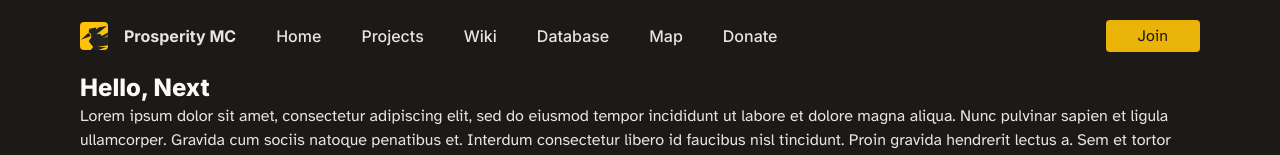
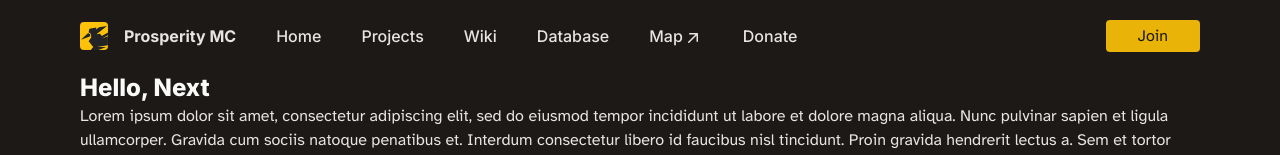
Before and after one commit to ProsperityMC/Prosperity-Website, a Next.js app: page / in a window 1280 px wide. Shown: the top 155 px of the page. Built offline with nearby package versions, Linux system fonts and the light colour scheme.

Commit message:
new: Implement wrapper for Link

```diff
--- /dev/null
+++ b/components/A.tsx
@@ -0,0 +1,55 @@
+import Link, { LinkProps } from "next/link";
+import { AnchorHTMLAttributes, useEffect, useState } from "react";
+import { useRouter } from "next/router";
+
+export interface AProps
+	extends LinkProps,
+		Omit<AnchorHTMLAttributes<HTMLAnchorElement>, keyof LinkProps> {
+	children?: React.ReactNode;
+	activeClassName?: string;
+}
+
+/** Wrapper of the `next/link` element with additional UI functionality.  */
+export default function A(props: AProps) {
+	const { asPath, isReady } = useRouter();
+	const isExternal = props.href.toString().startsWith("http");
+	const [computedClassName, setComputedClassName] = useState(props.className);
+
+	useEffect(() => {
+		// Early return if the router fields are not yet updated for the client.
+		if (isReady == false) {
+			return;
+		}
+
+		const path = new URL((props.as || props.href) as string, location.href).pathname;
+		const activePath = new URL(asPath, location.href).pathname;
+		setComputedClassName(
+			path === activePath ? `${props.className} ${props.activeClassName}`.trim() : props.className
+		);
+	});
+
+	return (
+		<Link
+			{...props}
+			className={computedClassName}
+			target={isExternal ? "_blank" : ""}
+			referrerPolicy="no-referrer">
+			{props.children}
+			{isExternal ? (
+				<svg
+					xmlns="http://www.w3.org/2000/svg"
+					viewBox="0 0 20 20"
+					fill="currentColor"
+					className="w-5 h-5 inline-block">
+					<path
+						fillRule="evenodd"
+						d="M5.22 14.78a.75.75 0 001.06 0l7.22-7.22v5.69a.75.75 0 001.5 0v-7.5a.75.75 0 00-.75-.75h-7.5a.75.75 0 000 1.5h5.69l-7.22 7.22a.75.75 0 000 1.06z"
+						clipRule="evenodd"
+					/>
+				</svg>
+			) : (
+				<></>
+			)}
+		</Link>
+	);
+}
--- a/components/Footer.tsx
+++ b/components/Footer.tsx
@@ -1,23 +1,23 @@
-import Link from "next/link";
 import Image from "next/image";
 
 import logo from "../public/prosperity.svg";
+import A from "./A";
 
 export default function Footer() {
 	const content = [
 		{
 			header: "Social",
 			links: [
-				{ text: "Discord", href: "/" },
-				{ text: "YouTube", href: "/" },
-				{ text: "Twitter", href: "/" },
-				{ text: "GitHub", href: "/" }
+				{ text: "Discord", href: "https://discord.gg/Gf5tDk5EhR" },
+				{ text: "YouTube", href: "https://youtube.com/@prosperitymc" },
+				{ text: "Twitter", href: "https://twitter.com/prosperitymc" },
+				{ text: "GitHub", href: "https://github.com/ProsperityMC" }
 			]
 		},
 		{
 			header: "Resources",
 			links: [
-				{ text: "Branding", href: "/" },
+				{ text: "Branding", href: "https://github.com/ProsperityMC/Prosperity-Branding" },
 				{ text: "Web Source", href: "https://github.com/ProsperityMC/Prosperity-Website" },
 				{ text: "Contact", href: "/" }
 			]
@@ -27,19 +27,19 @@ export default function Footer() {
 	return (
 		<div className="w-full select-none flex justify-between container mx-auto px-20 py-24">
 			<div className="flex flex-col">
-				<Link href={"/"} className="items-center inline-flex overflow-hidden font-bold font-header">
+				<A href={"/"} className="items-center inline-flex overflow-hidden font-bold font-header">
 					<Image className="inline-block w-7 h-7 mr-4 rounded" src={logo} alt="" />
 					<header>Prosperity MC</header>
-				</Link>
+				</A>
 			</div>
 			<div className="flex gap-16">
 				{content.map((entry) => (
 					<div className="flex flex-col gap-y-2">
 						<header className="type-sub-header text-stone-400">{entry.header}</header>
 						{entry.links.map((link) => (
-							<Link className="type-nav-link" href={link.href}>
+							<A className="type-nav-link" href={link.href}>
 								{link.text}
-							</Link>
+							</A>
 						))}
 					</div>
 				))}
--- a/components/Menu.tsx
+++ b/components/Menu.tsx
@@ -3,6 +3,7 @@ import { useState } from "react";
 import Image from "next/image";
 
 import logo from "../public/prosperity.svg";
+import A from "./A";
 
 export default function Menu() {
 	const links = [
@@ -42,11 +43,9 @@ export default function Menu() {
 						<span>Prosperity MC</span>
 					</Link>
 					{links.map((link) => (
-						<>
-							<Link className="font-header font-medium" href={link.href}>
-								{link.text}
-							</Link>
-						</>
+						<A className="font-header font-medium" href={link.href}>
+							{link.text}
+						</A>
 					))}
 				</span>
 				<button className="bg-yellow-500 text-stone-900 px-8 py-1 rounded justify-items-end">
```
